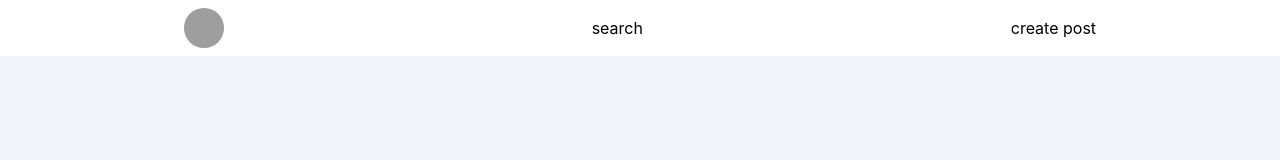
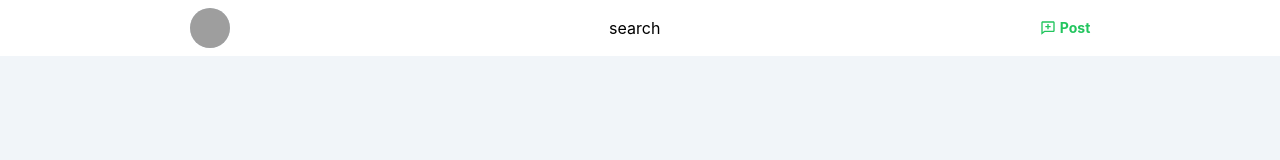
Before and after one commit to NicBritz/traka-post-it-client, a React (Create React App) app: page / in a window 1280 px wide. Shown: the top 160 px of the page. Built offline with nearby package versions, Linux system fonts and the light colour scheme; grey boxes are pictures that could not be loaded.

Commit message:
add post button and tests

```diff
--- a/package.json
+++ b/package.json
@@ -8,6 +8,7 @@
     "@testing-library/user-event": "^13.5.0",
     "react": "^18.2.0",
     "react-dom": "^18.2.0",
+    "react-icons": "^4.6.0",
     "react-router-dom": "^6.4.3",
     "react-scripts": "5.0.1",
     "web-vitals": "^2.1.4"
--- /dev/null
+++ b/src/Components/IconButton.js
@@ -0,0 +1,22 @@
+import { BiCommentAdd } from "react-icons/bi";
+
+const IconButton = ({ color = "green", text = "text", handler }) => {
+  let buttonColour;
+  if (color === "green") buttonColour = "text-green-500";
+  if (color === "blue") buttonColour = "text-blue-700";
+  if (color === "red") buttonColour = "text-red-600";
+  if (color === "orange") buttonColour = "text-orange-500";
+
+  return (
+    <button
+      className={`text-sm ${buttonColour} flex gap-1 items-center active:opacity-50`}
+      name={`${text} button`}
+      onClick={() => handler()}
+    >
+      <BiCommentAdd className="h-4 w-4" />
+      <span className="font-bold">{text}</span>
+    </button>
+  );
+};
+
+export default IconButton;
--- a/src/Layouts/Header.js
+++ b/src/Layouts/Header.js
@@ -1,3 +1,4 @@
+import IconButton from "../Components/IconButton";
 import ProfileImage from "../Components/ProfileImage";
 
 const Header = () => {
@@ -6,7 +7,11 @@ const Header = () => {
       <div className="max-w-7xl flex justify-around items-center mx-auto h-full">
         <ProfileImage />
         <p>search</p>
-        <p>create post</p>
+        <IconButton
+          color="green"
+          text="Post"
+          handler={() => console.log("post clicked")}
+        />
       </div>
     </header>
   );
```
Also changed, not shown: 2 other files (tests, documents, lock files or other folders).
